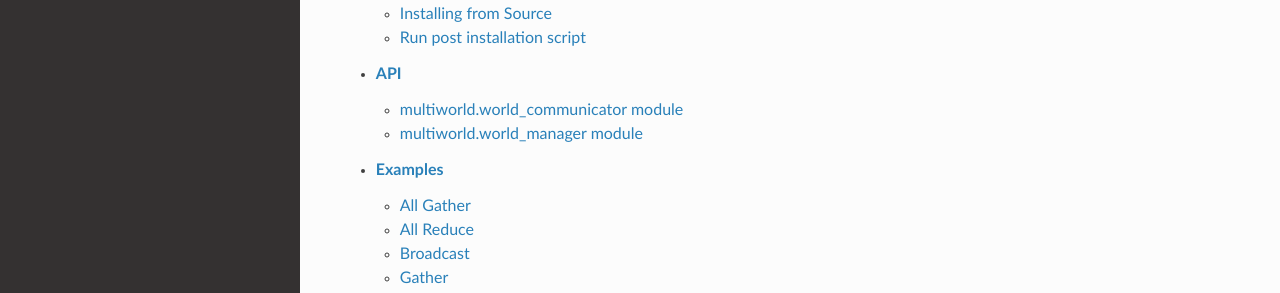
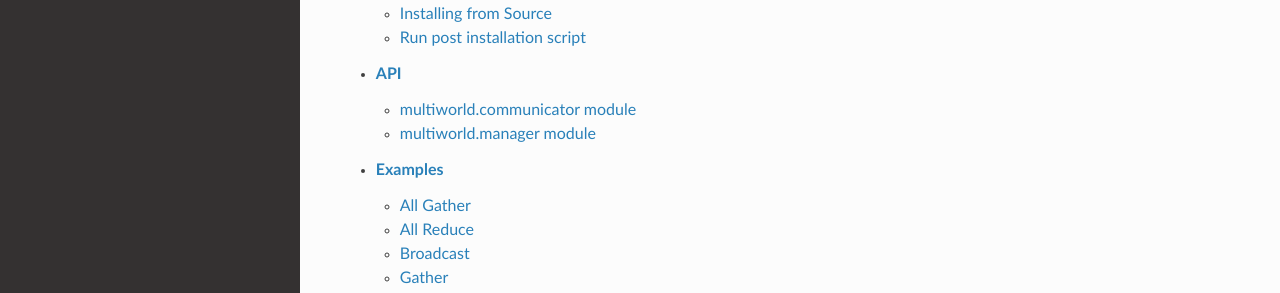
Before and after one commit to cisco-open/pymultiworld, a Sphinx documentation site: the page built from docs/source/index.rst, in a window 1280 px wide and 1177 px high. Shown: the part 445-738 px from the top of the window. Built offline with Sphinx 7.4.7 and the Read the Docs theme 2.0.0, drawn with Linux system fonts in a browser that asks for light colours.

Commit message:
docs: updated API docs (#85)
updated API docs with new modules names

Co-authored-by: Rares Gaia <ragaia@cisco.com>

```diff
--- a/docs/source/sections/ApiDocs/world_communicator.rst
+++ b/docs/source/sections/ApiDocs/world_communicator.rst
@@ -1,7 +1,7 @@
-multiworld.world\_communicator module
+multiworld.communicator module
 -------------------------------------
 
-.. autoclass:: multiworld.world_communicator.WorldCommunicator
+.. autoclass:: multiworld.communicator.WorldCommunicator
    :members: send, broadcast, recv, all_reduce, all_gather,reduce, gather, scatter, is_broken
    :undoc-members:
    :show-inheritance:
--- a/docs/source/sections/ApiDocs/world_manager.rst
+++ b/docs/source/sections/ApiDocs/world_manager.rst
@@ -1,7 +1,7 @@
-multiworld.world\_manager module
+multiworld.manager module
 --------------------------------
 
-.. autoclass:: multiworld.world_manager.WorldManager
+.. autoclass:: multiworld.manager.WorldManager
    :members: initialize_world, cleanup
    :undoc-members:
    :show-inheritance:
```
